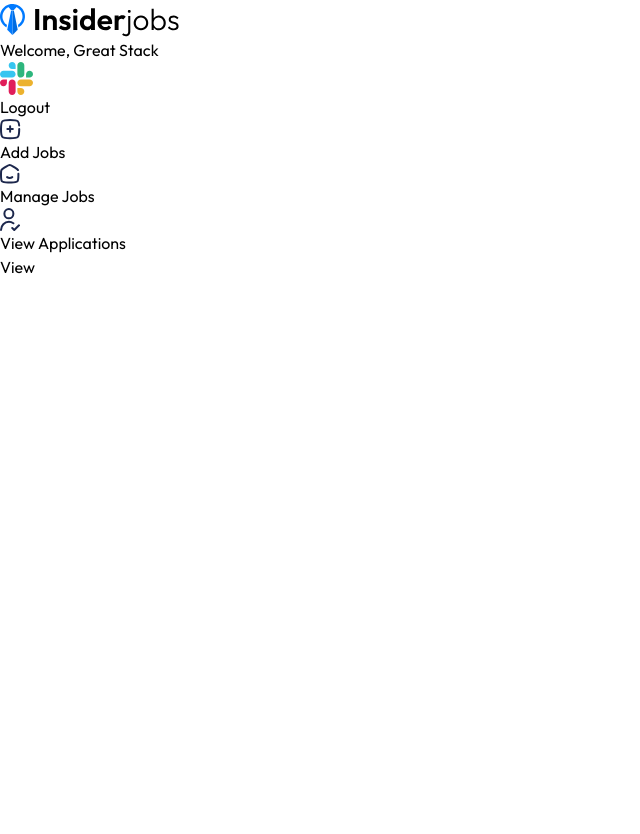
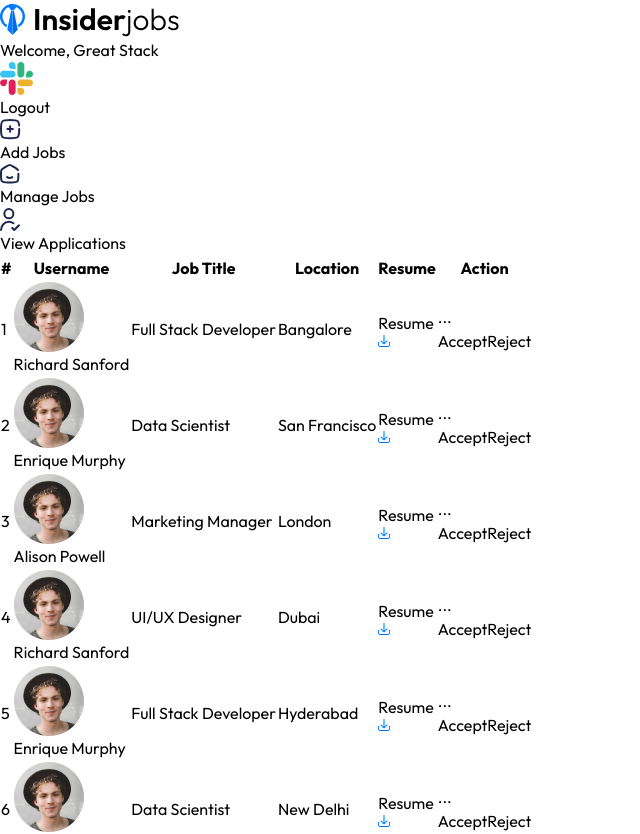
Before and after one commit to AlyAhmedRbk/job-portal-app, a React (Vite) app in the folder frontend/: page /dashboard/view-application in a window 1280 px wide. Shown: the top 834 px of the page, without its empty margins (0-640 px from the left). Before the commit the page ends 800 px from the top, so only its background shows below. Built offline with nearby package versions, Linux system fonts and the light colour scheme.

Commit message:
Designed View Appluication dashboard page

```diff
--- a/frontend/src/pages/ViewApplication.jsx
+++ b/frontend/src/pages/ViewApplication.jsx
@@ -1,9 +1,50 @@
 import React from 'react'
+import { assets, viewApplicationsPageData } from '../assets/assets'
 
 const ViewApplication = () => {
   return (
-    <div>
-        View
+    <div className='container mx-auto p-4'>
+
+        <div>
+          <table className='w-full max-w-4xl bg-white border border-gray-200 max-sm:text-sm'>
+            <thead>
+              <tr className='border-b'>
+                <th className='py-2 px-4 text-left'>#</th>
+                <th className='py-2 px-4 text-left'>Username</th>
+                <th className='py-2 px-4 text-left'>Job Title</th>
+                <th className='py-2 px-4 text-left'>Location</th>
+                <th className='py-2 px-4 text-left'>Resume</th>
+                <th className='py-2 px-4 text-left'>Action</th>
+              </tr>
+            </thead>
+            <tbody>
+              {viewApplicationsPageData.map((applicant, index)=>(
+                <tr key={index} className='text-gray-700'>
+                  <td className='py-2 px-4 border-b text-center'>{index+1}</td>
+                  <td className='py-2 px-4 border-b text-center flex'>
+                    <img className='w-10 h-10 rounded-full mr-3 max-sm:hidden' src={applicant.imgSrc} alt="" />
+                    <span>{applicant.name}</span>
+                  </td>
+                  <td className='py-2 px-4 border-b max-sm:hidden'>{applicant.jobTitle}</td>
+                  <td className='py-2 px-4 border-b max-sm:hidden'>{applicant.location}</td>
+                  <td className='py-2 px-4 border-b'>
+                    <a href='' target='_blank'>Resume <img src={assets.resume_download_icon} className='bg-blue-50 text-blue-400 px-3 py-1 rounded inline-flex gap-2 items-center' /></a>
+                  </td>
+                  <td className='py-2 px-4 border-b relative'>
+                    <div className='relative inline-block text-left group'>
+                      <button className='text-gray-500 action-button'>...</button>
+                      <div className='z-10 hidden absolute right-0 md:left-0 top-0 mt-2 w-32 bg-white border border-gray-200 rounded shadow group-hover:block'>
+                        <button className='block w-full text-left px-4 py-2 text-blue-500 hover:bg-gray-100'>Accept</button>
+                        <button className='block w-full text-left px-4 py-2 text-red-500 hover:bg-red-100'>Reject</button>
+                      </div>
+                    </div>
+                  </td>
+                </tr>
+              ))}
+            </tbody>
+          </table>
+        </div>
+
     </div>
   )
 }
```
